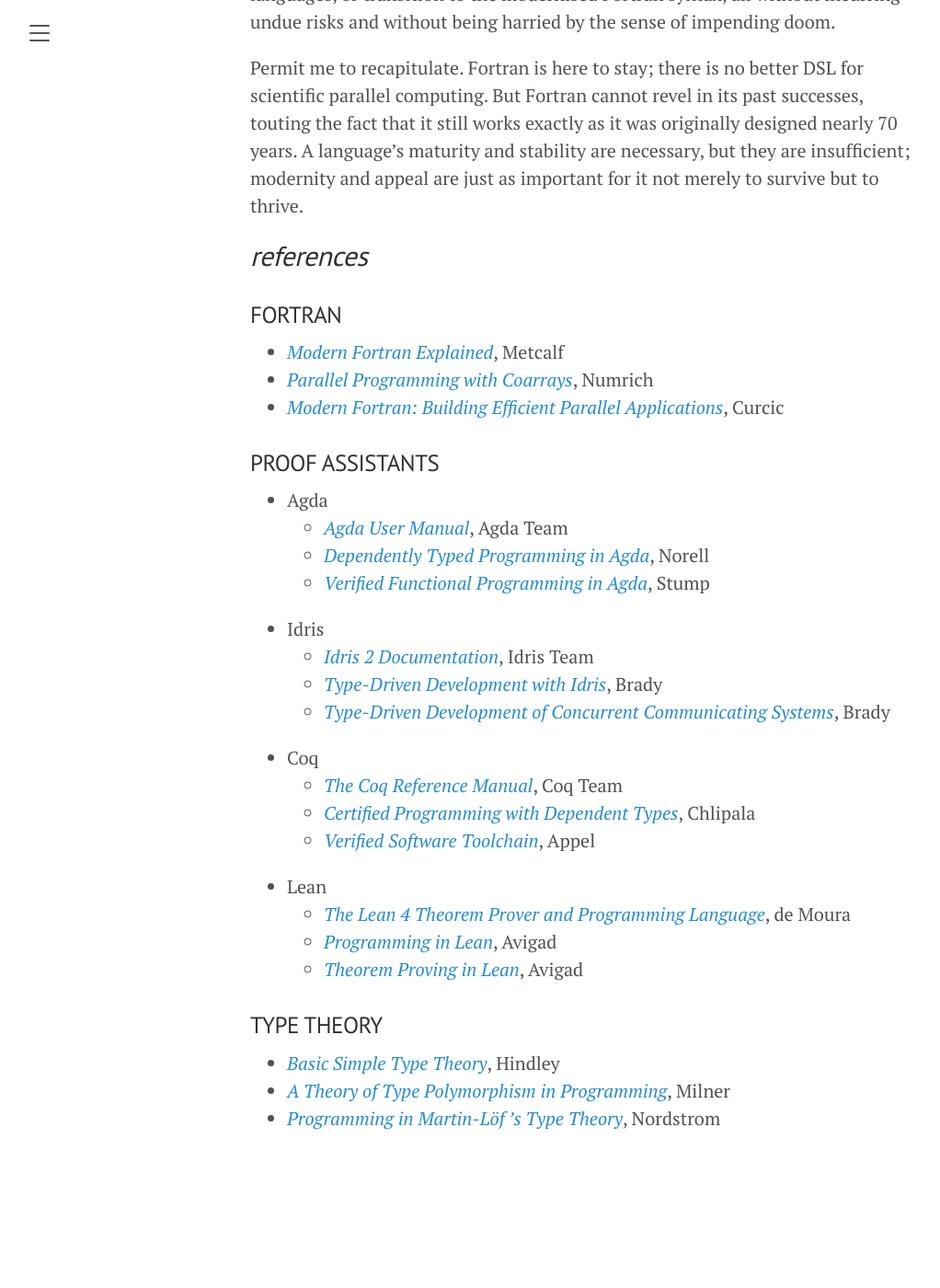
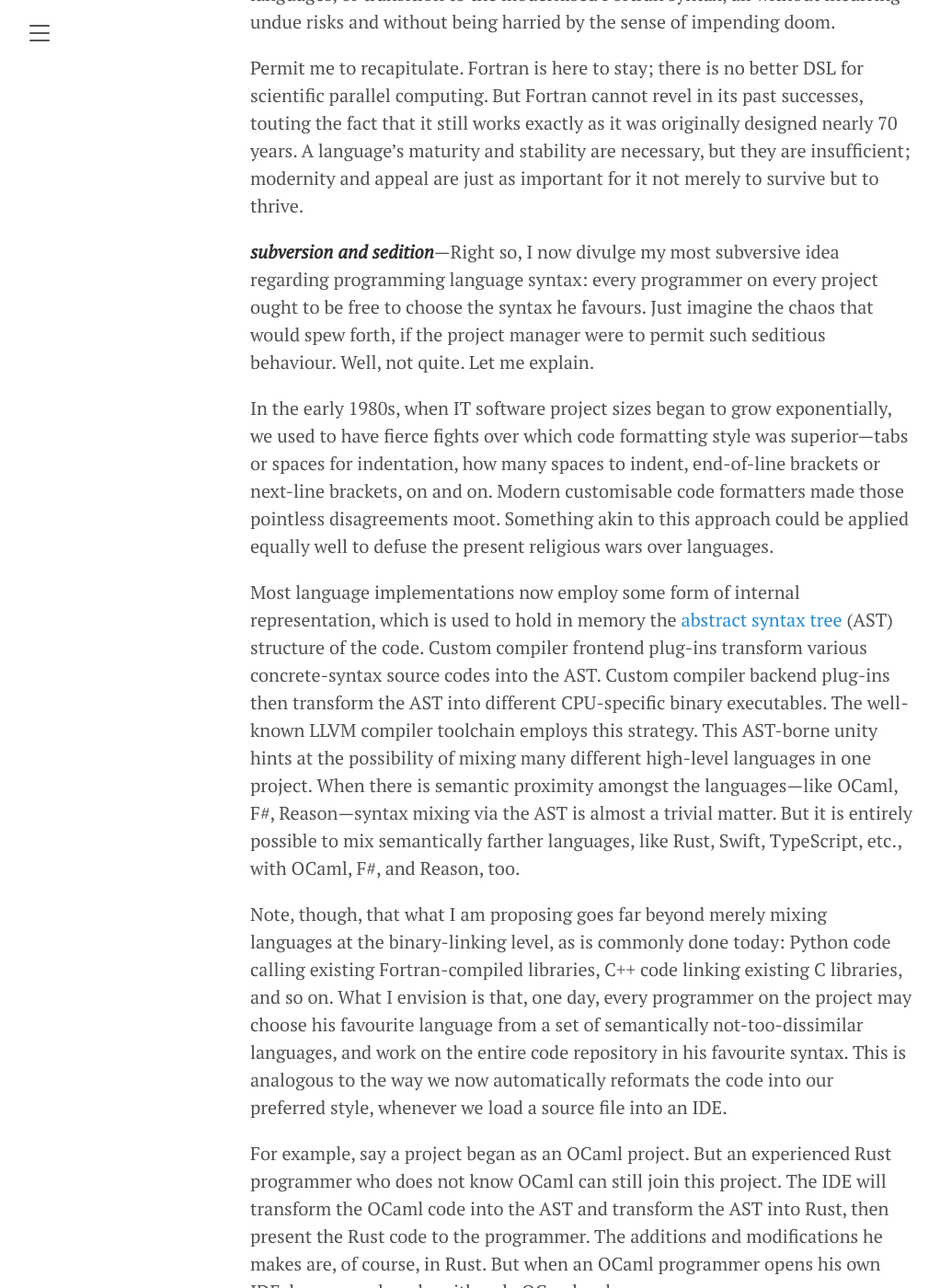
Before and after one commit to amenzwa/amenzwa.github.io, a Jekyll site: the page built from stem/PL/FortranModernisation.md, in a window 1280 px wide and 1400 px high, scrolled down 67901 px. Shown: the whole window at 92% size, without its empty margins (8-1030 px from the left). Built offline with Jekyll 4.4.1, drawn with Linux system fonts in a browser that asks for light colours; our own code applies the rules of GitHub Pages for plain Markdown files; formulas are drawn with MathJax 3; before the commit the page ends 69212 px from its top, so only the background shows below that; some of the changed text lies outside the part shown.

Commit message:
subversion and sedition

```diff
--- a/stem/PL/FortranModernisation.md
+++ b/stem/PL/FortranModernisation.md
@@ -1067,6 +1067,18 @@ Clearly, the most practical remedy to Fortran's image problem is the following p
 
 Permit me to recapitulate. Fortran is here to stay; there is no better DSL for scientific parallel computing. But Fortran cannot revel in its past successes, touting the fact that it still works exactly as it was originally designed nearly 70 years. A language's maturity and stability are necessary, but they are insufficient; modernity and appeal are just as important for it not merely to survive but to thrive.
 
+***subversion and sedition***—Right so, I now divulge my most subversive idea regarding programming language syntax: every programmer on every project ought to be free to choose the syntax he favours. Just imagine the chaos that would spew forth, if the project manager were to permit such seditious behaviour. Well, not quite. Let me explain.
+
+In the early 1980s, when IT software project sizes began to grow exponentially, we used to have fierce fights over which code formatting style was superior—tabs or spaces for indentation, how many spaces to indent, end-of-line brackets or next-line brackets, on and on. Modern customisable code formatters made those pointless disagreements moot. Something akin to this approach could be applied equally well to defuse the present religious wars over languages.
+
+Most language implementations now employ some form of internal representation, which is used to hold in memory the [abstract syntax tree](https://en.wikipedia.org/wiki/Abstract_syntax_tree) (AST) structure of the code. Custom compiler frontend plug-ins transform various concrete-syntax source codes into the AST. Custom compiler backend plug-ins then transform the AST into different CPU-specific binary executables. The well-known LLVM compiler toolchain employs this strategy. This AST-borne unity hints at the possibility of mixing many different high-level languages in one project. When there is semantic proximity amongst the languages—like OCaml, F#, Reason—syntax mixing via the AST is almost a trivial matter. But it is entirely possible to mix semantically farther languages, like Rust, Swift, TypeScript, etc., with OCaml, F#, and Reason, too.
+
+Note, though, that what I am proposing goes far beyond merely mixing languages at the binary-linking level, as is commonly done today: Python code calling existing Fortran-compiled libraries, C++ code linking existing C libraries, and so on. What I envision is that, one day, every programmer on the project may choose his favourite language from a set of semantically not-too-dissimilar languages, and work on the entire code repository in his favourite syntax. This is analogous to the way we now automatically reformats the code into our preferred style, whenever we load a source file into an IDE.
+
+For example, say a project began as an OCaml project. But an experienced Rust programmer who does not know OCaml can still join this project. The IDE will transform the OCaml code into the AST and transform the AST into Rust, then present the Rust code to the programmer. The additions and modifications he makes are, of course, in Rust. But when an OCaml programmer opens his own IDE, he sees and works with only OCaml code.
+
+In that future utopia, the syntax I proposed above would be just one of countless many. I imagine that this line of technology may eventually progress to the stage where every programmer can define his own custom syntax just like he customises his own code format. This level of syntactic unity would end language lock-in, the chief cause of many a code rot throughout history.
+
 ## *references*
 
 ### FORTRAN
```
